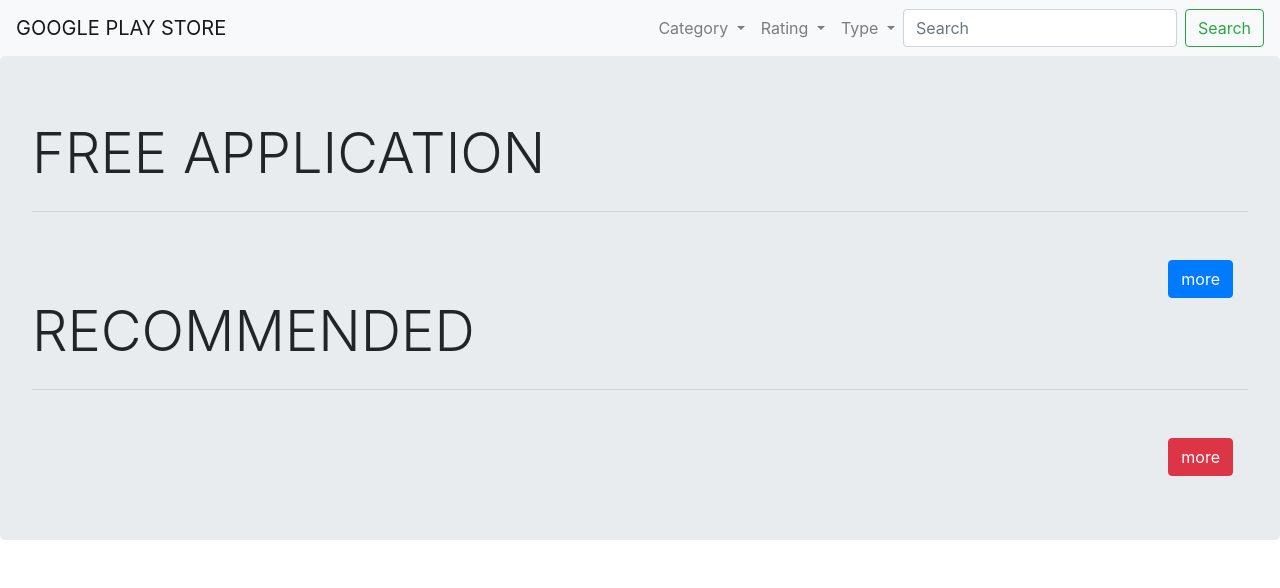
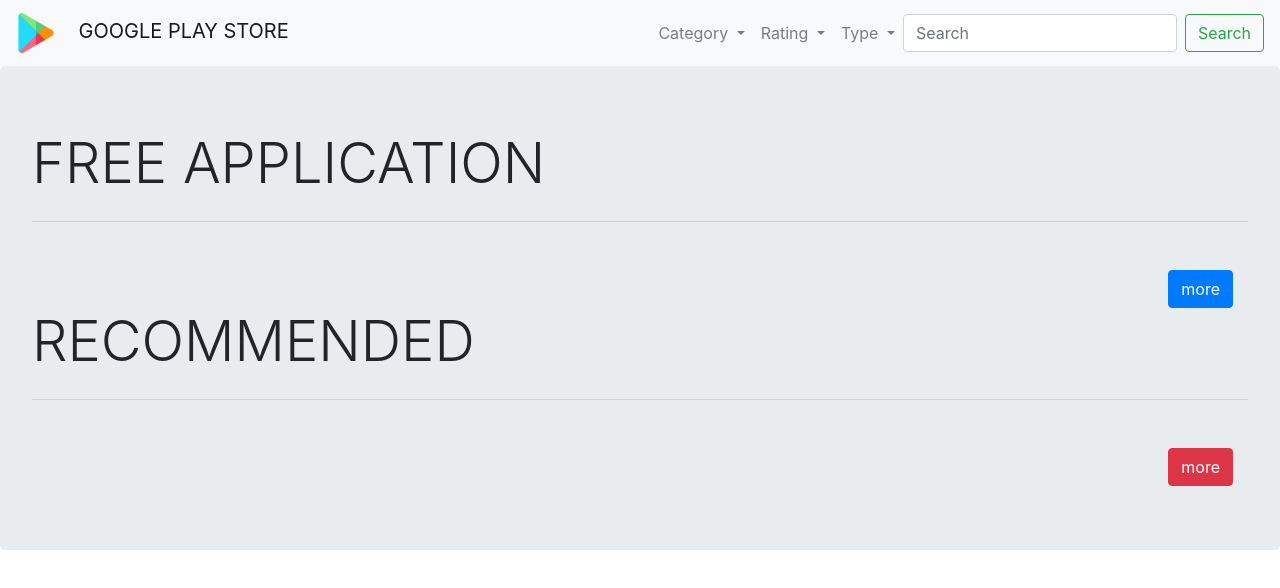
Before and after one commit to endokagi/SOA_project, a plain HTML site: page index.html in a window 1280 px wide. Drawn offline with nearby package versions, Linux system fonts and the light colour scheme; no server answers.

Commit message:
insert image

```diff
--- a/index.html
+++ b/index.html
@@ -10,11 +10,14 @@
     <!-- Bootstrap CSS -->
     <link rel="stylesheet" href="https://stackpath.bootstrapcdn.com/bootstrap/4.3.1/css/bootstrap.min.css"
         integrity="sha384-ggOyR0iXCbMQv3Xipma34MD+dH/1fQ784/j6cY/iJTQUOhcWr7x9JvoRxT2MZw1T" crossorigin="anonymous">
+    <link rel="stylesheet" href="style.css">
 </head>
 
 <body>
     <nav class="navbar navbar-expand-lg navbar-light bg-light">
-        <a class="navbar-brand" href="/index.html">GOOGLE PLAY STORE <span class="sr-only">(current)</span></a>
+        <a class="navbar-brand" href="/index.html"><img class="card-img-left" src="/img/google-play.png"
+                alt="Card image cap"> &nbsp;&nbsp; GOOGLE PLAY
+            STORE <span class="sr-only">(current)</span></a>
         <button class="navbar-toggler" type="button" data-toggle="collapse" data-target="#navbarSupportedContent"
             aria-controls="navbarSupportedContent" aria-expanded="false" aria-label="Toggle navigation">
             <span class="navbar-toggler-icon"></span>
@@ -95,7 +98,6 @@
         integrity="sha384-JjSmVgyd0p3pXB1rRibZUAYoIIy6OrQ6VrjIEaFf/nJGzIxFDsf4x0xIM+B07jRM"
         crossorigin="anonymous"></script>
     <script src="server.js"></script>
-    <link rel="stylesheet" href="style.css">
 </body>
 
 </html>
--- a/server.js
+++ b/server.js
@@ -12,7 +12,6 @@ $(function () {
         <div class="row" id="searchApp"></div>`;
         $("#jumbotron").append(searchShow);
         if (search == "") {
-
             $.get(`http://localhost:8080/findapp`, function (data, status) {
                 console.log("findApp: " + status);
                 data.forEach(element => {
@@ -214,7 +213,7 @@ function SearchBy(column, value) {
     $.get(`http://localhost:8080/${Column}/${Value}`, function (data, status) {
         console.log(`${Column} and ${Value}: ` + status);
         data.forEach(element => {
-            var Searchby = `<div class="col-sm-2"
+            var Searchby = `<div class="col-sm-2 text-right"
             onclick="showDetailApp('${element.app}')">
             <div class="card" style="width:220px; height:250px">
                 <div class="card-body">
```
